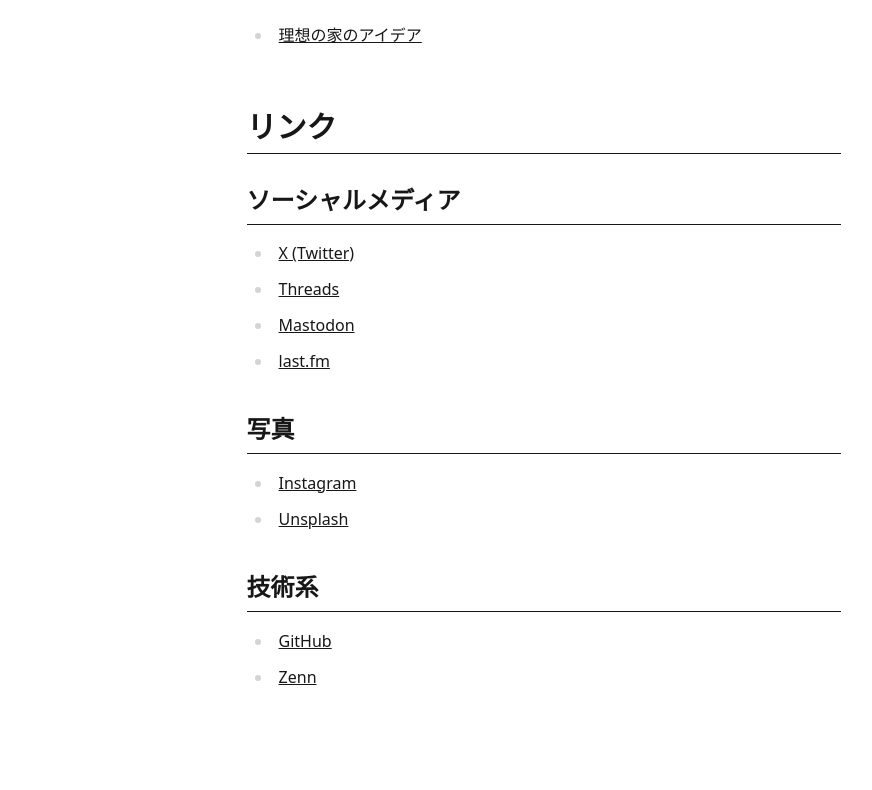
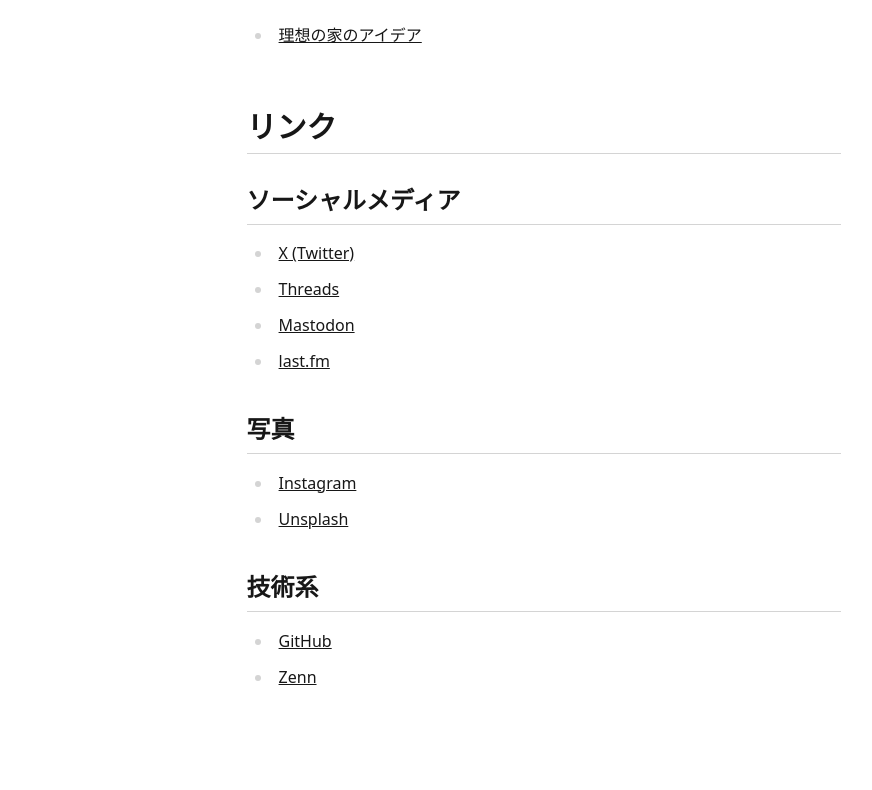
Before and after one commit to Suree33/blog, an Astro site: page /about in a window 1280 px wide. Shown: the part 751-1541 px from the top of the page, without its empty margins (96-968 px from the left). Built offline with nearby package versions, Linux system fonts and the light colour scheme; Astro itself is replaced by a stand-in of ours.

Commit message:
スタイル: ProseArticleLayoutのh2およびh3要素にボーダーの色を追加

```diff
--- a/src/layouts/ProseArticleLayout.astro
+++ b/src/layouts/ProseArticleLayout.astro
@@ -10,7 +10,7 @@
 >
   <div class="mt-10 mb-16 flex w-full justify-center px-4">
     <article
-      class="prose prose-neutral dark:prose-invert prose-h1:mb-10 prose-h1:mt-6 prose-h1:text-center prose-h1:text-3xl prose-h2:border-b prose-h2:pb-2 prose-h2:text-3xl prose-h3:border-b prose-h3:pb-2 prose-h3:text-2xl prose-h4:text-xl prose-h5:text-lg prose-h5:font-bold prose-h6:font-bold prose-img:rounded prose-code:font-normal w-full break-words"
+      class="prose prose-neutral dark:prose-invert prose-h1:mb-10 prose-h1:mt-6 prose-h1:text-center prose-h1:text-3xl prose-h2:border-b prose-h2:border-b-neutral-300 prose-h2:pb-2 prose-h2:text-3xl prose-h3:border-b prose-h3:border-b-neutral-300 prose-h3:pb-2 prose-h3:text-2xl prose-h4:text-xl prose-h5:text-lg prose-h5:font-bold prose-h6:font-bold prose-img:rounded prose-code:font-normal w-full break-words"
     >
       <slot />
     </article>
```
